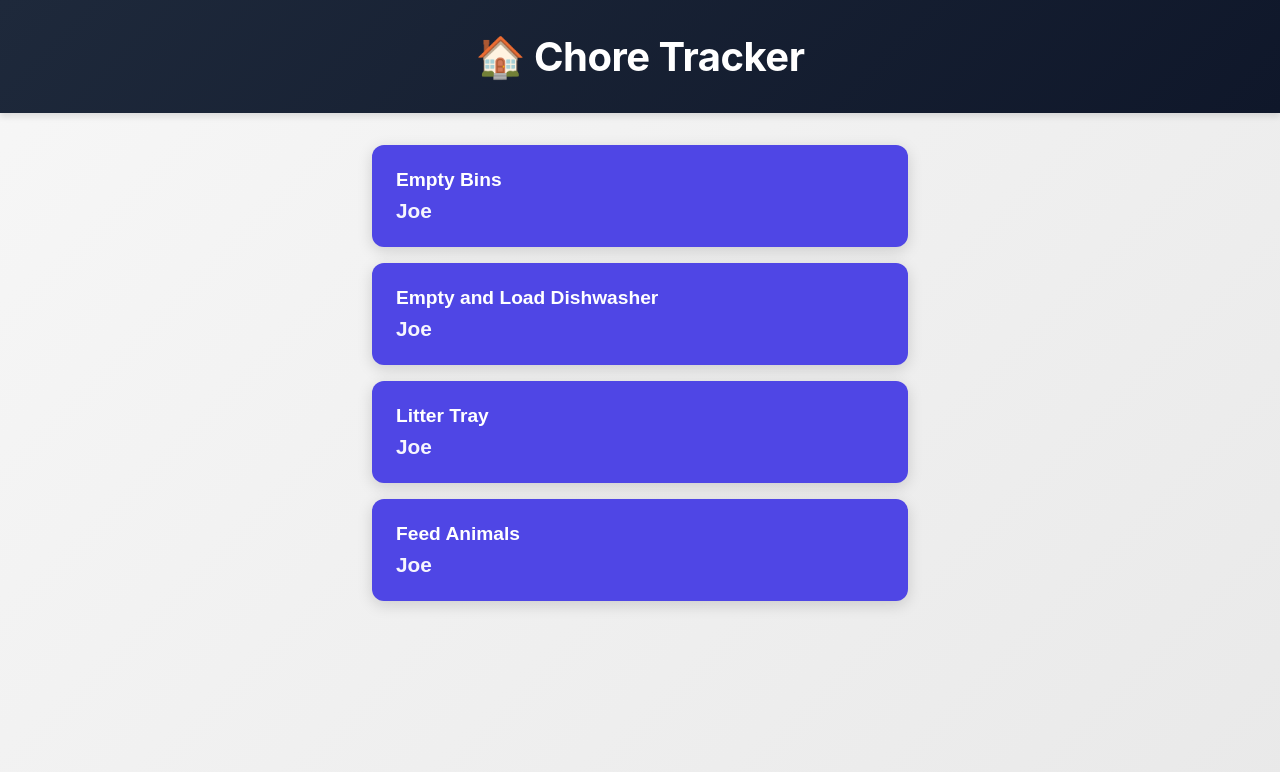
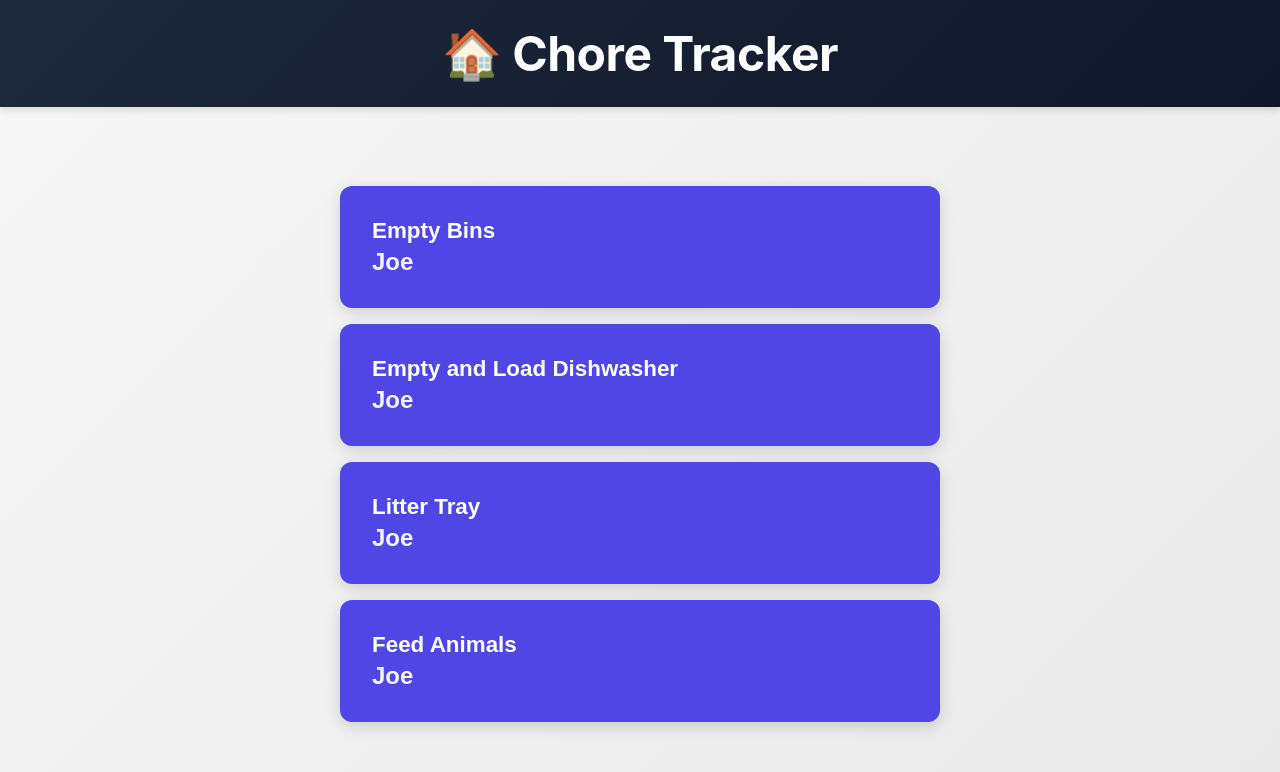
Before and after one commit to jparr93/pers_job_app_tracker_New, a React (Vite) app in the folder client/: page / in a window 1280 px wide. Shown: the top 772 px of the page. Built offline with nearby package versions, Linux system fonts and the light colour scheme; the HTML template or start-up script is replaced by a standard one.

Commit message:
Updates to layout

```diff
--- a/client/src/App.jsx
+++ b/client/src/App.jsx
@@ -48,6 +48,7 @@ export default function App() {
       </header>
 
       <main className="chores-container">
+        <div className="chores-grid">
           {CHORES.map(chore => {
             const state = chores[chore.id];
             const bgColor = COLORS[state.colorIndex];
@@ -59,11 +60,14 @@ export default function App() {
                 style={{ backgroundColor: bgColor }}
                 onClick={() => handleChoreClick(chore.id)}
               >
+                <div className="chore-info">
                   <div className="chore-name">{chore.name}</div>
                   <div className="chore-person">{state.person}</div>
+                </div>
               </button>
             );
           })}
+        </div>
       </main>
     </div>
   );
--- a/client/src/index.css
+++ b/client/src/index.css
@@ -4,14 +4,24 @@
   box-sizing: border-box;
 }
 
+html,
+body,
+#root {
+  width: 100%;
+  height: 100%;
+  overflow: hidden;
+}
+
 body {
   font-family: -apple-system, BlinkMacSystemFont, 'Segoe UI', Roboto, 'Helvetica Neue', Arial, sans-serif;
   background: linear-gradient(135deg, #f7f7f7 0%, #e9e9e9 100%);
-  min-height: 100vh;
+  -webkit-font-smoothing: antialiased;
+  -moz-osx-font-smoothing: grayscale;
 }
 
 .app {
-  min-height: 100vh;
+  height: 100vh;
+  width: 100vw;
   display: flex;
   flex-direction: column;
 }
@@ -19,9 +29,10 @@ body {
 .header {
   background: linear-gradient(135deg, #1e293b 0%, #0f172a 100%);
   color: white;
-  padding: 2rem;
+  padding: 1.5rem;
   text-align: center;
   box-shadow: 0 4px 6px rgba(0, 0, 0, 0.1);
+  flex-shrink: 0;
 }
 
 .header h1 {
@@ -32,10 +43,19 @@ body {
 
 .chores-container {
   flex: 1;
-  padding: 2rem;
+  padding: 1.5rem;
+  width: 100%;
+  display: flex;
+  flex-direction: column;
+  gap: 1rem;
+  overflow-y: auto;
+  align-items: center;
+  justify-content: center;
+}
+
+.chores-grid {
+  width: 100%;
   max-width: 600px;
-  margin: 0 auto;
-  width: 100%;
   display: flex;
   flex-direction: column;
   gap: 1rem;
@@ -68,6 +88,20 @@ body {
   box-shadow: 0 2px 10px rgba(0, 0, 0, 0.15);
 }
 
+.chore-button-row {
+  display: flex;
+  gap: 0.5rem;
+  align-items: center;
+  justify-content: space-between;
+}
+
+.chore-info {
+  flex: 1;
+  display: flex;
+  flex-direction: column;
+  gap: 0.25rem;
+}
+
 .chore-name {
   font-size: 1.2rem;
   font-weight: 700;
@@ -79,18 +113,71 @@ body {
   opacity: 0.95;
 }
 
-@media (max-width: 640px) {
+.chore-count {
+  font-size: 0.85rem;
+  opacity: 0.9;
+}
+
+.skip-btn {
+  padding: 0.75rem 1rem;
+  background: rgba(255, 255, 255, 0.2);
+  border: 1px solid rgba(255, 255, 255, 0.3);
+  border-radius: 8px;
+  color: white;
+  font-weight: 600;
+  cursor: pointer;
+  font-size: 0.9rem;
+  transition: all 0.2s;
+  white-space: nowrap;
+}
+
+.skip-btn:hover {
+  background: rgba(255, 255, 255, 0.3);
+  border-color: rgba(255, 255, 255, 0.5);
+}
+
+.skip-btn:active {
+  transform: scale(0.95);
+}
+
+/* Tablets and larger */
+@media (min-width: 768px) {
   .header h1 {
-    font-size: 2rem;
+    font-size: 3rem;
+  }
+
+  .chores-container {
+    padding: 2rem;
+  }
+
+  .chore-button {
+    padding: 2rem;
+    font-size: 1.2rem;
+  }
+
+  .chore-name {
+    font-size: 1.4rem;
+  }
+
+  .chore-person {
+    font-size: 1.5rem;
+  }
+}
+
+/* Small phones */
+@media (max-width: 480px) {
+  .header h1 {
+    font-size: 1.75rem;
   }
 
   .chores-container {
     padding: 1rem;
+    gap: 0.75rem;
   }
 
   .chore-button {
-    padding: 1.25rem;
-    font-size: 1rem;
+    padding: 1rem;
+    font-size: 0.95rem;
   }
 
   .chore-name {
@@ -100,34 +187,9 @@ body {
   .chore-person {
     font-size: 1.1rem;
   }
-}
-@tailwind base;
-@tailwind components;
-@tailwind utilities;
 
-html {
-  scroll-behavior: smooth;
-  @apply transition-colors duration-200;
-}
-
-body {
-  font-family: -apple-system, BlinkMacSystemFont, 'Segoe UI', 'Roboto', 'Oxygen',
-    'Ubuntu', 'Cantarell', 'Fira Sans', 'Droid Sans', 'Helvetica Neue',
-    sans-serif;
-  -webkit-font-smoothing: antialiased;
-  -moz-osx-font-smoothing: grayscale;
-}
-
-@layer components {
-  .input-field {
-    @apply w-full px-4 py-2 border border-slate-300 dark:border-slate-600 rounded-lg bg-white dark:bg-slate-700 text-slate-900 dark:text-white placeholder-slate-400 dark:placeholder-slate-500 focus:outline-none focus:ring-2 focus:ring-indigo-500 focus:border-transparent transition;
-  }
-
-  .btn-primary {
-    @apply px-6 py-3 bg-indigo-600 hover:bg-indigo-700 dark:bg-indigo-600 dark:hover:bg-indigo-700 text-white font-semibold rounded-lg transition-colors shadow-sm-pro;
-  }
-
-  .card-base {
-    @apply bg-white dark:bg-slate-800 rounded-xl shadow-md-pro dark:shadow-lg dark:shadow-slate-900 border border-slate-200 dark:border-slate-700;
+  .skip-btn {
+    padding: 0.6rem 0.8rem;
+    font-size: 0.8rem;
   }
 }
```
Also changed, not shown: 2 other files (tests, documents, lock files or other folders). Lines whose indentation alone changed are shown as unchanged.
